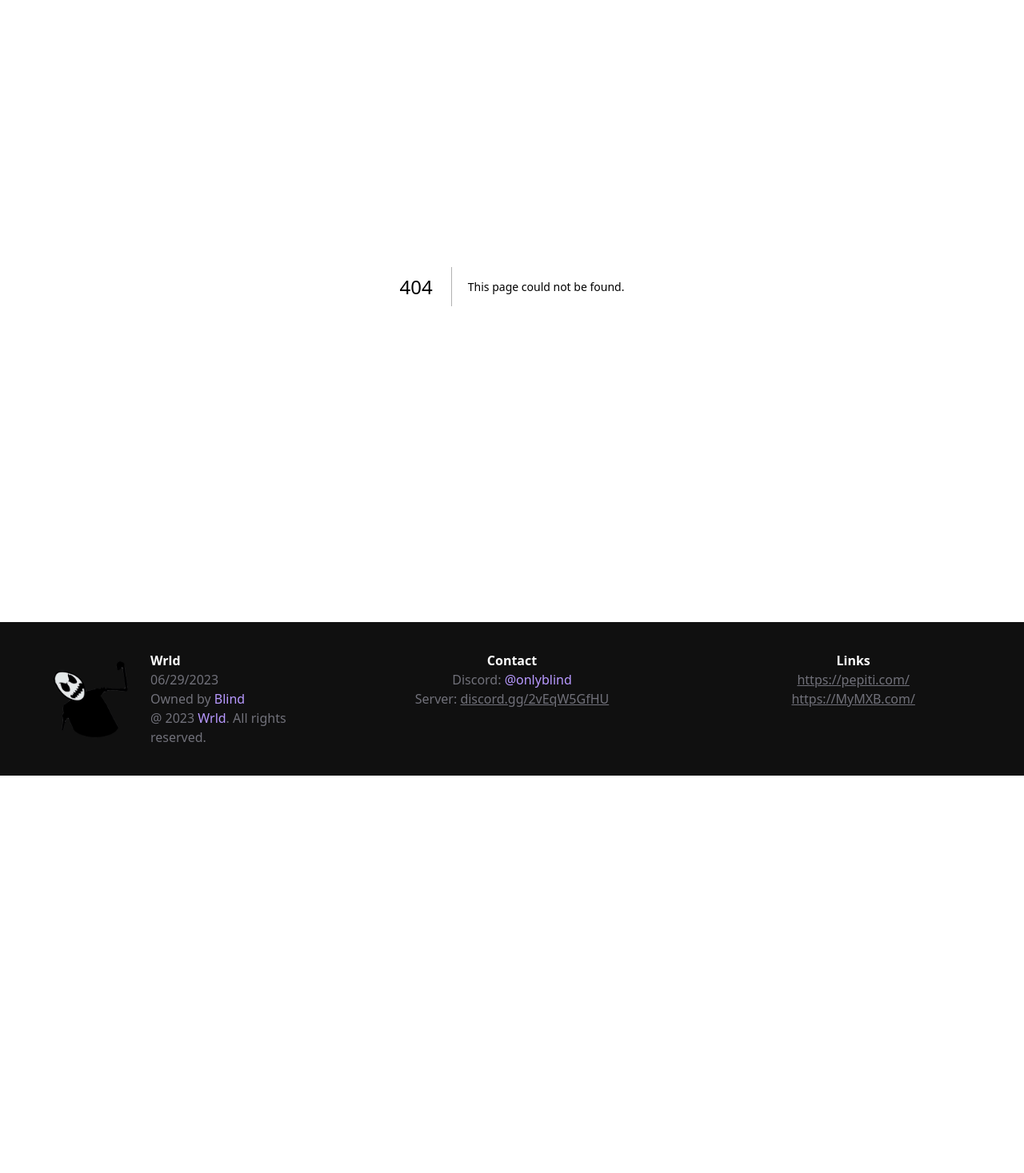
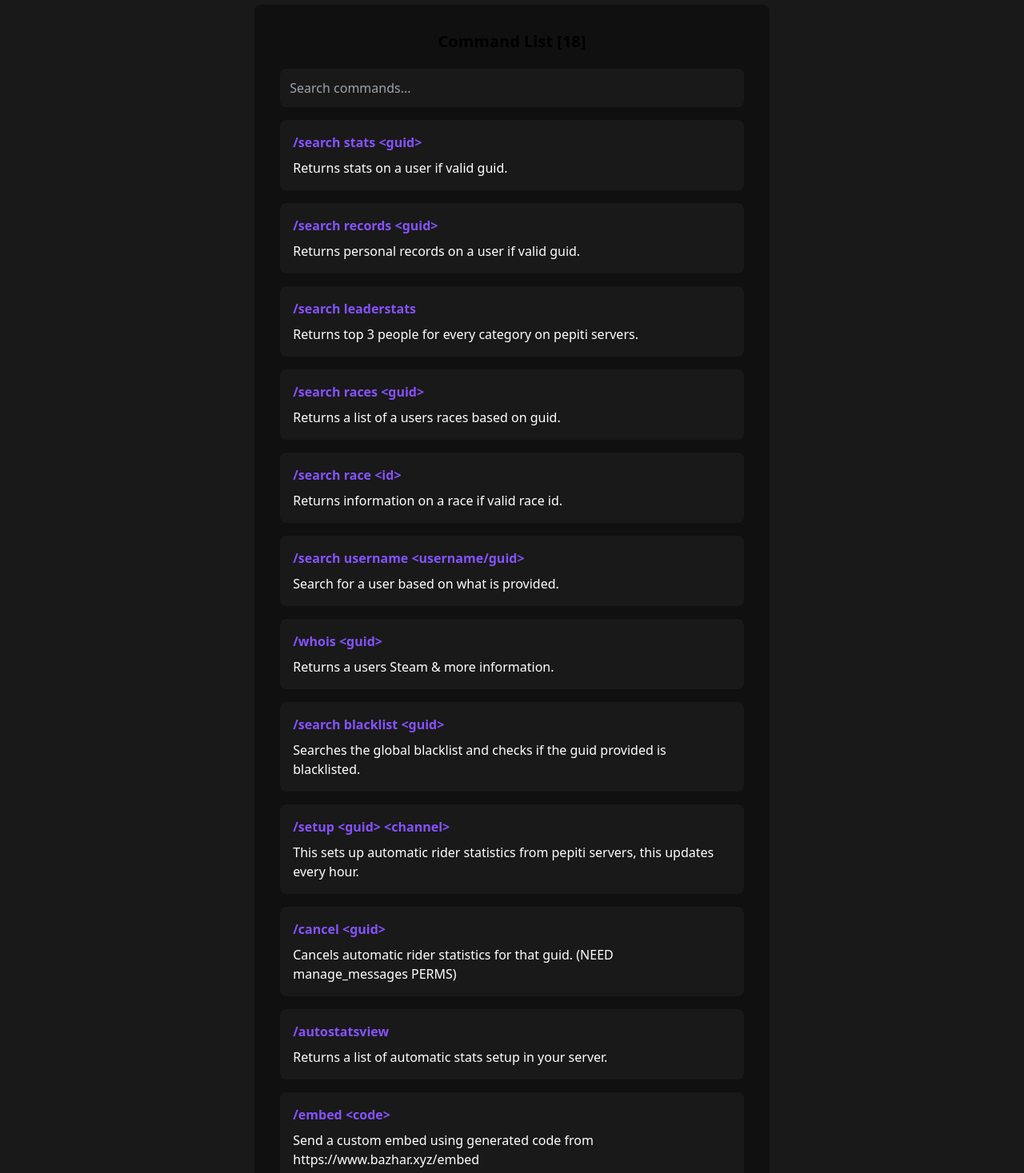
Before and after one commit to 3jm/wrld, a Next.js app: page /commands in a window 1280 px wide. Before the commit this address had no page. Shown: the part 142-1609 px from the top of the page at 80% size. Before the commit the page ends 1112 px from the top, so only its background shows below. Built offline with nearby package versions, Linux system fonts and the light colour scheme.

Commit message:
added and fixed stuff

```diff
--- /dev/null
+++ b/app/commands/page.js
@@ -0,0 +1,135 @@
+'use client'
+import React, { useState } from 'react';
+import Link from 'next/link';
+import styles from '../layout.module.css';
+
+export const metadata = {
+  title: 'Wrld | Commands',
+  description: "View all of wrlds commands",
+};
+
+const commands = [
+  {
+    name: "/search stats <guid>",
+    description: "Returns stats on a user if valid guid."
+  },
+  {
+    name: "/search records <guid>",
+    description: "Returns personal records on a user if valid guid."
+  },
+  {
+    name: "/search leaderstats",
+    description: "Returns top 3 people for every category on pepiti servers."
+  },
+  {
+    name: "/search races <guid>",
+    description: "Returns a list of a users races based on guid."
+  },
+  {
+    name: "/search race <id>",
+    description: "Returns information on a race if valid race id."
+  },
+  {
+    name: "/search username <username/guid>",
+    description: "Search for a user based on what is provided."
+  },
+  {
+    name: "/whois <guid>",
+    description: "Returns a users Steam & more information."
+  },
+  {
+    name: "/search blacklist <guid>",
+    description: "Searches the global blacklist and checks if the guid provided is blacklisted."
+  },
+  {
+    name: "/setup <guid> <channel>",
+    description: "This sets up automatic rider statistics from pepiti servers, this updates every hour."
+  },
+  {
+    name: "/cancel <guid>",
+    description: "Cancels automatic rider statistics for that guid. (NEED manage_messages PERMS)"
+  },
+  {
+    name: "/autostatsview",
+    description: "Returns a list of automatic stats setup in your server."
+  },
+  {
+    name: "/embed <code>",
+    description: "Send a custom embed using generated code from https://www.bazhar.xyz/embed"
+  },
+  {
+    name: "/information info",
+    description: "Basic info about the bot."
+  },
+  {
+    name: "/information ping",
+    description: "Bot's latency."
+  },
+  {
+    name: "/duck",
+    description: "Returns a cute duck"
+  },
+  {
+    name: "/names lookup <user: optional>",
+    description: "Shows past usernames for a user"
+  },
+  {
+    name: "/names clear",
+    description: "Clears YOUR names from the database."
+  },
+  {
+    name: "/information about",
+    description: "Show's information about the server."
+  },
+];
+
+export default function Home() {
+  const [activeCommand, setActiveCommand] = useState(null);
+  const [searchQuery, setSearchQuery] = useState('');
+
+  const handleButtonClick = (index) => {
+    setActiveCommand(index);
+  };
+
+  const numCommands = commands.length;
+
+  const filteredCommands = commands.filter(command =>
+    command.name.toLowerCase().includes(searchQuery.toLowerCase())
+  );
+
+  return (
+    <client>
+      <main className="flex justify-center items-center p-4 md:p-12">
+        <div className="flex flex-col md:flex-row w-full md:w-3/4 justify-center items-start">
+          <div className="bg-[#101010] p-4 md:p-8 rounded-lg md:w-3/4">
+            <h1 className='text-center font-bold text-xl mb-5'>
+              Command List [{numCommands}]
+            </h1>
+            <div className="mb-4">
+              <input
+                type="text"
+                className="w-full p-3 rounded-lg bg-[#191919] text-white placeholder-gray-400"
+                placeholder="Search commands..."
+                value={searchQuery}
+                onChange={(e) => setSearchQuery(e.target.value)}
+              />
+            </div>
+            {filteredCommands.map((command, index) => (
+              <div
+                key={index}
+                className={`command-card bg-[#191919] p-4 rounded-lg mb-4 ${
+                  activeCommand === index ? 'bg-[#191919]' : ''
+                }`}
+              >
+                <div className="command-header flex justify-between items-center">
+                  <div className="command-name text-[#8652ff] font-bold">{command.name}</div>
+                </div>
+                <div className="command-description text-white mt-2">{command.description}</div>
+              </div>
+            ))}
+          </div>
+        </div>
+      </main>
+    </client>
+  );
+}
--- a/app/layout.js
+++ b/app/layout.js
@@ -32,7 +32,7 @@ export default function RootLayout({ children }) {
               <Link href="/about" className="text-white hover:text-zinc-300 transition">About</Link>
             </li>
             <li>
-              <Link href="/profile" className="text-white hover:text-zinc-300 transition">Profile</Link>
+              <Link href="/commands" className="text-white hover:text-zinc-300 transition">Commands</Link>
             </li>
           </ul>
         </nav>
--- a/package.json
+++ b/package.json
@@ -14,6 +14,7 @@
     "postcss": "8.4.27",
     "react": "18.2.0",
     "react-dom": "18.2.0",
+    "react-icons": "^4.10.1",
     "tailwindcss": "3.3.3"
   }
 }
```
Also changed, not shown: 1 other file (tests, documents, lock files or other folders).
